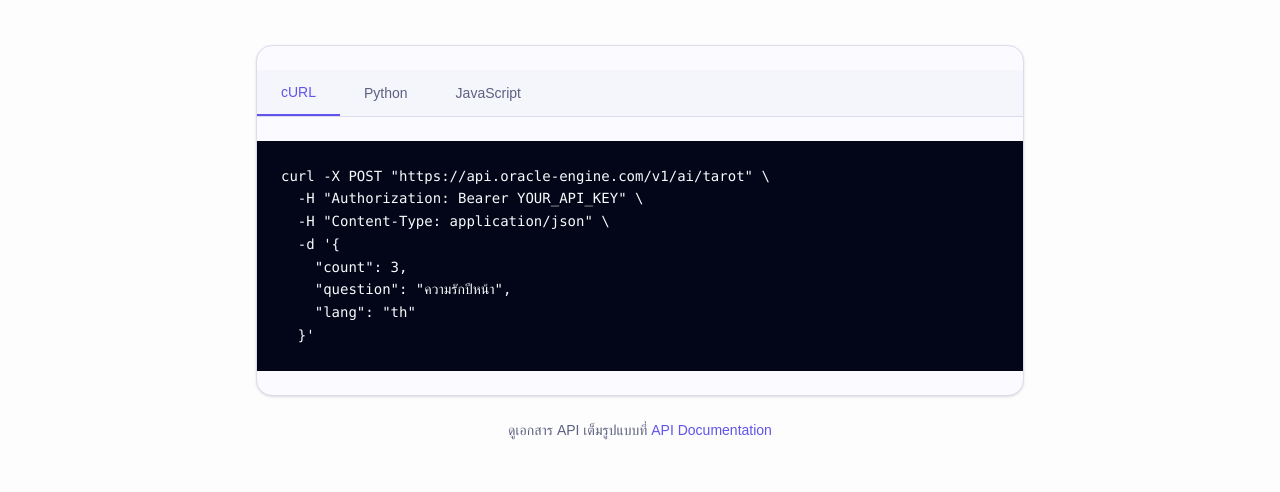
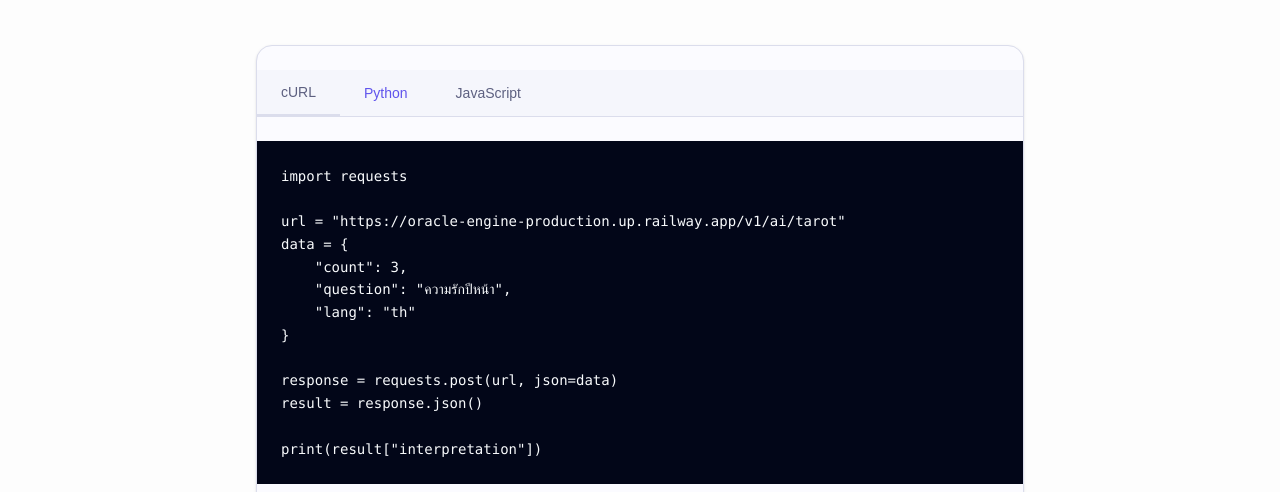
Before and after one commit to johnnysins24/oracle-web, a Next.js app: page / in a window 1280 px wide. Both pictures are taken after a click on the button "Python". Shown: the part 1133-1625 px from the top of the page. Built offline with nearby package versions, Linux system fonts and the light colour scheme; no server answers; a web font is replaced by a local one.

Commit message:
Add working code tabs with Python, JS snippets

```diff
--- a/app/page.tsx
+++ b/app/page.tsx
@@ -94,7 +94,7 @@ export default function Home() {
           </div>
         </section>
 
-        {/* Code Example - Single focused example with tabs look */}
+        {/* Code Example - Working tabs with all snippets */}
         <section className="py-20 px-6">
           <div className="max-w-3xl mx-auto">
             <div className="text-center mb-12">
@@ -104,26 +104,106 @@ export default function Home() {
 
             <Card className="overflow-hidden">
               <div className="flex border-b bg-muted/50">
-                <button className="px-6 py-3 text-sm font-medium border-b-2 border-primary text-primary">
+                <button
+                  id="tab-curl"
+                  className="px-6 py-3 text-sm font-medium border-b-2 border-primary text-primary"
+                  onClick={() => {
+                    document.querySelectorAll('[id^=code-]').forEach(el => el.classList.add('hidden'));
+                    document.querySelectorAll('[id^=tab-]').forEach(el => {
+                      el.classList.remove('border-primary', 'text-primary');
+                      el.classList.add('text-muted-foreground');
+                    });
+                    document.getElementById('code-curl')?.classList.remove('hidden');
+                    document.getElementById('tab-curl')?.classList.add('border-primary', 'text-primary');
+                    document.getElementById('tab-curl')?.classList.remove('text-muted-foreground');
+                  }}
+                >
                   cURL
                 </button>
-                <button className="px-6 py-3 text-sm text-muted-foreground hover:text-foreground">
+                <button
+                  id="tab-python"
+                  className="px-6 py-3 text-sm text-muted-foreground hover:text-foreground"
+                  onClick={() => {
+                    document.querySelectorAll('[id^=code-]').forEach(el => el.classList.add('hidden'));
+                    document.querySelectorAll('[id^=tab-]').forEach(el => {
+                      el.classList.remove('border-primary', 'text-primary');
+                      el.classList.add('text-muted-foreground');
+                    });
+                    document.getElementById('code-python')?.classList.remove('hidden');
+                    document.getElementById('tab-python')?.classList.add('border-primary', 'text-primary');
+                    document.getElementById('tab-python')?.classList.remove('text-muted-foreground');
+                  }}
+                >
                   Python
                 </button>
-                <button className="px-6 py-3 text-sm text-muted-foreground hover:text-foreground">
+                <button
+                  id="tab-js"
+                  className="px-6 py-3 text-sm text-muted-foreground hover:text-foreground"
+                  onClick={() => {
+                    document.querySelectorAll('[id^=code-]').forEach(el => el.classList.add('hidden'));
+                    document.querySelectorAll('[id^=tab-]').forEach(el => {
+                      el.classList.remove('border-primary', 'text-primary');
+                      el.classList.add('text-muted-foreground');
+                    });
+                    document.getElementById('code-js')?.classList.remove('hidden');
+                    document.getElementById('tab-js')?.classList.add('border-primary', 'text-primary');
+                    document.getElementById('tab-js')?.classList.remove('text-muted-foreground');
+                  }}
+                >
                   JavaScript
                 </button>
               </div>
-              <div className="p-6 bg-slate-950 text-slate-50 font-mono text-sm leading-relaxed overflow-x-auto">
+
+              {/* cURL */}
+              <div id="code-curl" className="p-6 bg-slate-950 text-slate-50 font-mono text-sm leading-relaxed overflow-x-auto">
                 <pre className="whitespace-pre-wrap">
-                  {`curl -X POST "https://api.oracle-engine.com/v1/ai/tarot" \\
-  -H "Authorization: Bearer YOUR_API_KEY" \\
+                  {`curl -X POST "https://oracle-engine-production.up.railway.app/v1/ai/tarot" \\
   -H "Content-Type: application/json" \\
   -d '{
     "count": 3,
     "question": "ความรักปีหน้า",
     "lang": "th"
   }'`}
+                </pre>
+              </div>
+
+              {/* Python */}
+              <div id="code-python" className="hidden p-6 bg-slate-950 text-slate-50 font-mono text-sm leading-relaxed overflow-x-auto">
+                <pre className="whitespace-pre-wrap">
+                  {`import requests
+
+url = "https://oracle-engine-production.up.railway.app/v1/ai/tarot"
+data = {
+    "count": 3,
+    "question": "ความรักปีหน้า",
+    "lang": "th"
+}
+
+response = requests.post(url, json=data)
+result = response.json()
+
+print(result["interpretation"])`}
+                </pre>
+              </div>
+
+              {/* JavaScript */}
+              <div id="code-js" className="hidden p-6 bg-slate-950 text-slate-50 font-mono text-sm leading-relaxed overflow-x-auto">
+                <pre className="whitespace-pre-wrap">
+                  {`const response = await fetch(
+  "https://oracle-engine-production.up.railway.app/v1/ai/tarot",
+  {
+    method: "POST",
+    headers: { "Content-Type": "application/json" },
+    body: JSON.stringify({
+      count: 3,
+      question: "ความรักปีหน้า",
+      lang: "th"
+    })
+  }
+);
+
+const data = await response.json();
+console.log(data.interpretation);`}
                 </pre>
               </div>
             </Card>
```
